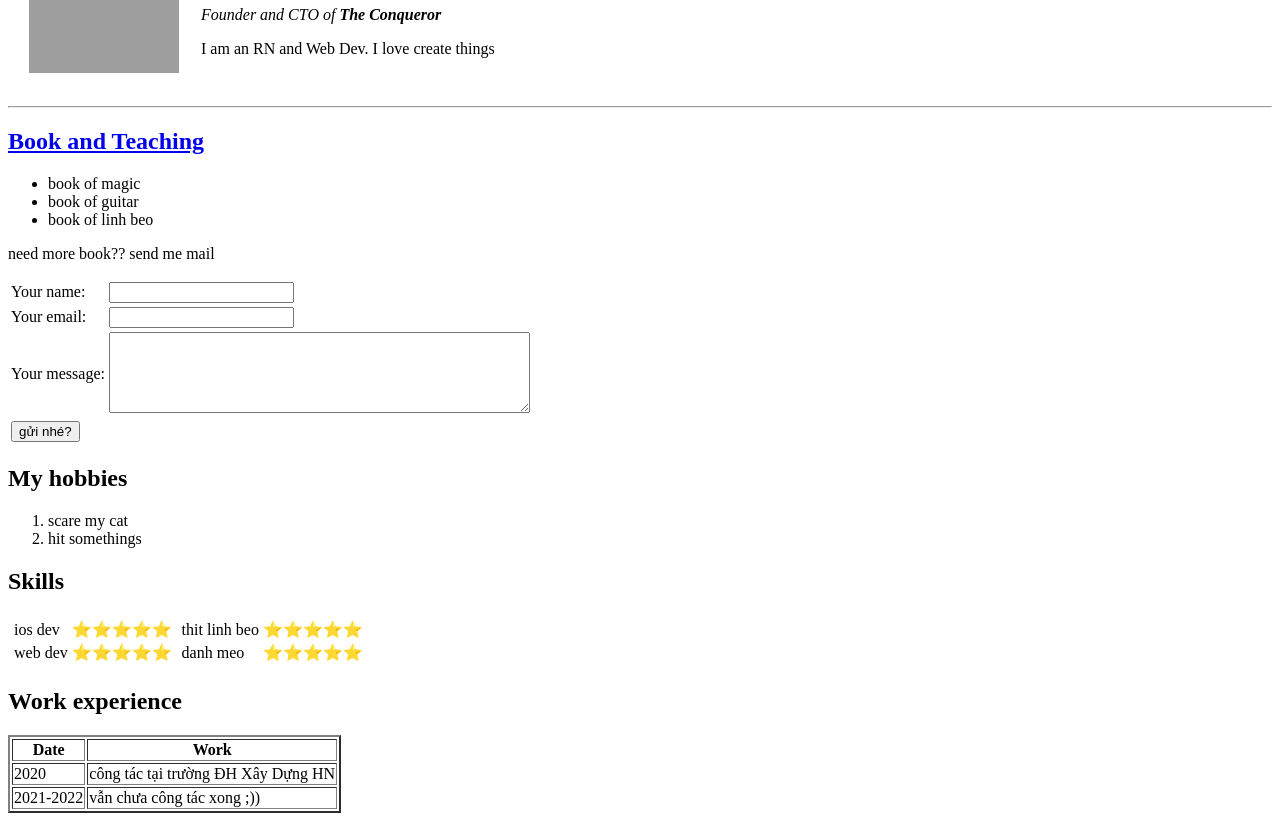
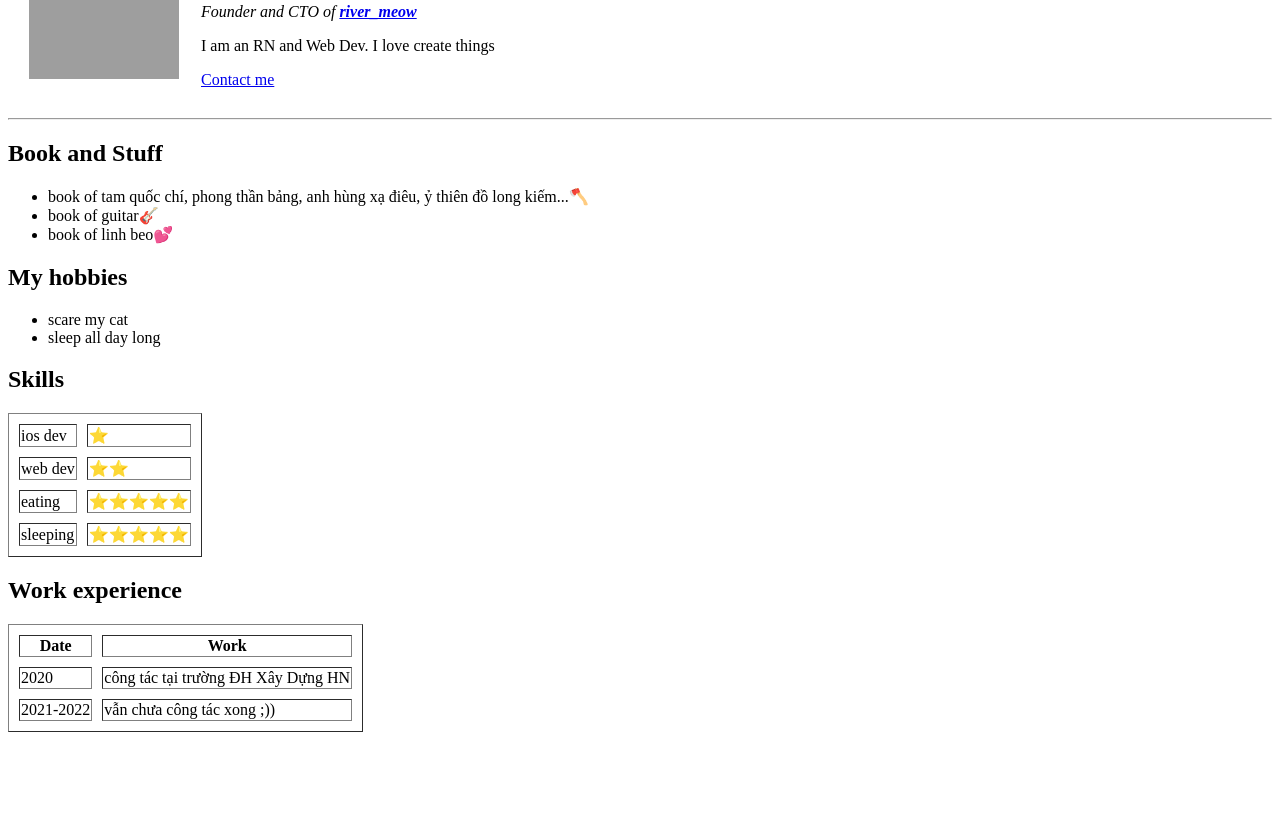
Before and after one commit to cuvanblue/sketch, a plain HTML site: page index.html in a window 1280 px wide. Shown: the part 106-927 px from the top of the page. After the commit the page ends 846 px from the top, so only its background shows below. Drawn offline with Linux system fonts and the light colour scheme; grey boxes are pictures that could not be loaded.

Commit message:
sửa lần 1

```diff
--- a/index.html
+++ b/index.html
@@ -3,7 +3,7 @@
 
 <head>
   <meta charset="utf-8">
-  <title>(1) đánh nhau không??</title>
+  <title>trang cá nhân của khoa béo</title>
   <link rel="icon" type="image/x-icon" href="https://cdn.pixabay.com/photo/2016/11/19/03/08/youtube-1837872_960_720.png">
 </head>
 
@@ -15,67 +15,45 @@
           alt="meoxam" height="150" width="150"></td>
       <td>
         <h1><a href="https://www.facebook.com/cuvan.blue/">Cu Van Khoa</a></h1>
-        <p><em>Founder and CTO of <strong>The Conqueror</strong></em></p>
+        <p><em>Founder and CTO of <strong><a href="https://www.youtube.com/channel/UC4ZSJGfCxYYJe8tslRNXUjw">river_meow</a></strong></em></p>
         <p>I am an RN and Web Dev. I love create things</p>
+        <a href="contact.html">Contact me</a>
       </td>
     </tr>
   </table>
   <hr>
-  <h2><a href="C:\Users\dell\OneDrive\Tài liệu\hoclamweb\HTML personal site\book.html">Book and Teaching</a></h2>
+  <h2>Book and Stuff</h2>
   <ul>
-    <li>book of magic</li>
-    <li>book of guitar</li>
-    <li>book of linh beo</li>
+    <li>book of tam quốc chí, phong thần bảng, anh hùng xạ điêu, ỷ thiên đồ long kiếm...🪓</li>
+    <li>book of guitar🎸</li>
+    <li>book of linh beo💕</li>
   </ul>
-  <p>need more book?? send me mail</p>
-  <form class="" action="mailto:ineusstudio@gmail.com" method="post" enctype="text/plain">
-    <table>
-      <tr>
-        <td><label>Your name:</label></td>
-        <td><input type="text" name="YourName" value=""></td>
-      </tr>
-      <tr>
-        <td><label>Your email:</label></td>
-        <td><input type="email" name="YourEmail" value=""></td>
-      </tr>
-      <tr>
-        <td><label>Your message:</label></td>
-        <td><textarea name="yourmassage" rows="5" cols="50"></textarea></td>
-      </tr>
-      <tr>
-        <td><input type="submit" name="" value="gửi nhé?"></td>
-      </tr>
-    </table>
-  </form>
-
   <h2>My hobbies</h2>
-  <ol>
+  <ul>
     <li>scare my cat</li>
-    <li>hit somethings</li>
-  </ol>
+    <li>sleep all day long</li>
+  </ul>
   <h2>Skills</h2>
-  <table>
+  <table cellspacing="10" border="1">
     <tr>
-      <td><table>
-        <tr><td>ios dev</td>
-            <td>⭐⭐⭐⭐⭐</td></tr>
-        <tr><td>web dev</td>
-           <td>⭐⭐⭐⭐⭐</td></tr>
-      </table></td>
-      <td><table>
-        <tr>
-          <td>thit linh beo</td>
-          <td>⭐⭐⭐⭐⭐</td>
-        </tr>
-        <tr>
-          <td>danh meo</td>
-          <td>⭐⭐⭐⭐⭐</td>
-        </tr>
-      </table></td>
+      <td>ios dev</td>
+       <td>⭐</td>
+    </tr>
+    <tr>
+      <td>web dev</td>
+       <td>⭐⭐</td>
+    </tr>
+    <tr>
+      <td>eating</td>
+       <td>⭐⭐⭐⭐⭐</td>
+    </tr>
+    <tr>
+      <td>sleeping</td>
+       <td>⭐⭐⭐⭐⭐</td>
     </tr>
   </table>
   <h2>Work experience</h2>
-  <table border="2">
+  <table border="1" cellspacing="10">
     <thead>
       <tr>
         <th>Date</th>
```
Also changed, not shown: contact.html (added, +23 -0 lines).
